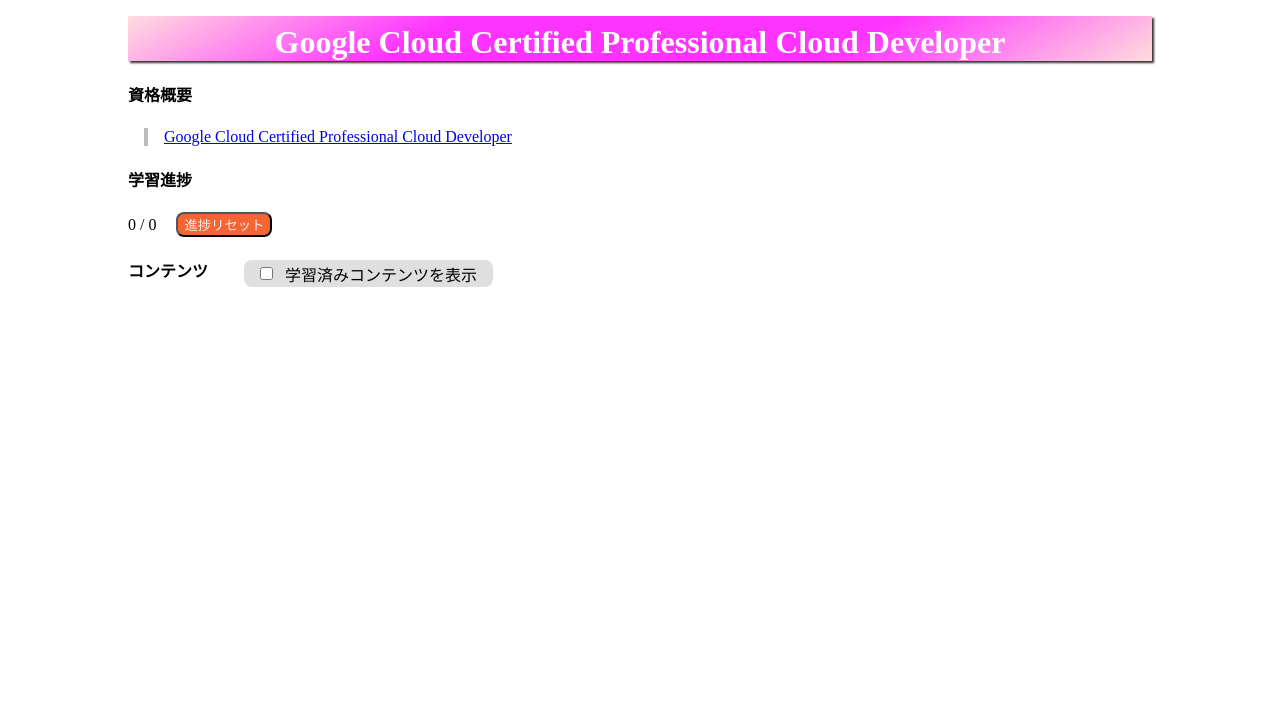
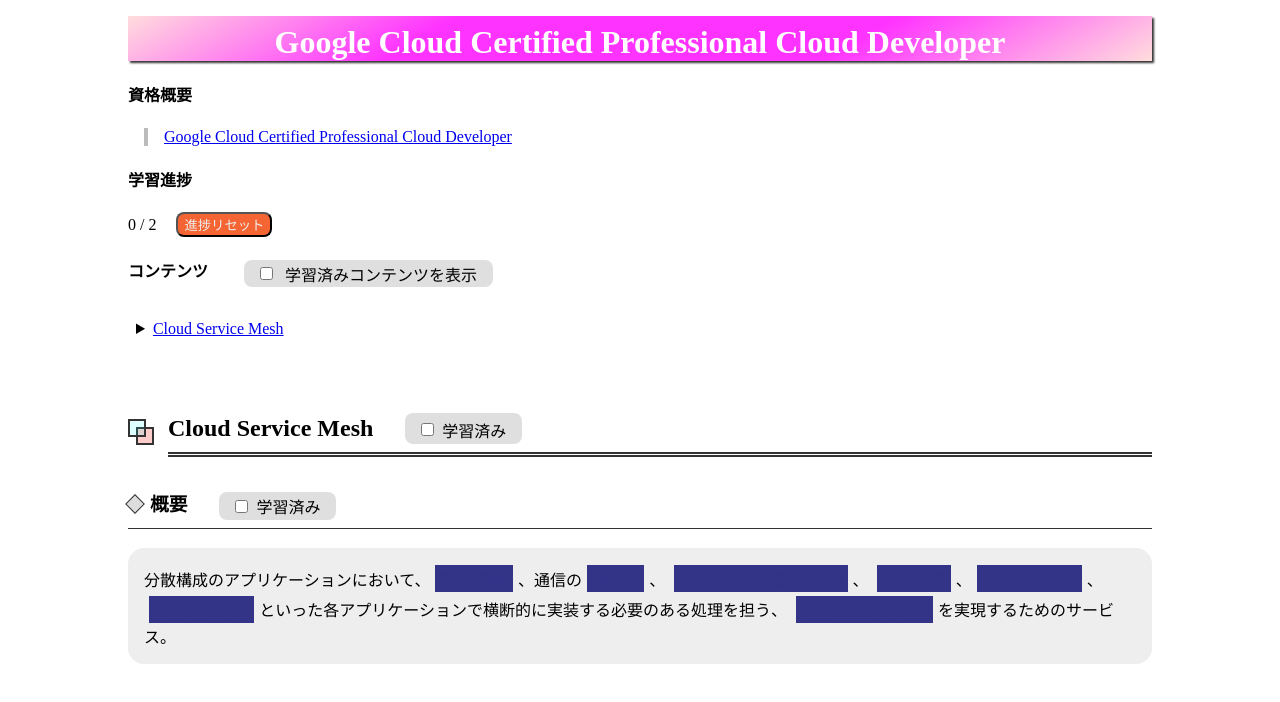
Before and after one commit to mori-akira/google-cloud-certified-professional-cloud-developer, a plain HTML site: page index.html in a window 1280 px wide. Drawn offline with nearby package versions, Linux system fonts and the light colour scheme.

Commit message:
Update index.html

```diff
--- a/index.html
+++ b/index.html
@@ -36,6 +36,16 @@
     </h4>
     <div id="page-tree"></div>
 
+    <h2>Cloud Service Mesh</h2>
+
+    <h3>概要</h3>
+    <p>
+      分散構成のアプリケーションにおいて、<m-b>認可/認証</m-b>、通信の<m-b>暗号化</m-b>、
+      <m-b>トラフィック管理/分割</m-b>、 <m-b>ロギング</m-b>、<m-b>トレーシング</m-b>、
+      <m-b>モニタリング</m-b>といった各アプリケーションで横断的に実装する必要のある処理を担う、
+      <m-b>サービスメッシュ</m-b>を実現するためのサービス。
+    </p>
+
     <script
       src="https://cdnjs.cloudflare.com/ajax/libs/dexie/4.0.8/dexie.min.js"
       integrity="sha512-Yp2Q03YGorJ+zy5dF6XnTwmtW9MOnJwCG15PH50C5FZcw9TaUHP3ZeSNNkkpjMUD6gOCGyWTLJRkTNjrik9oDA=="
```
